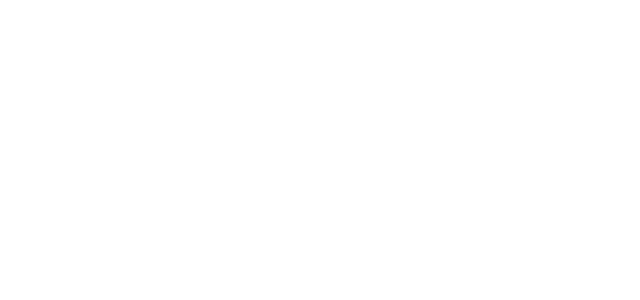
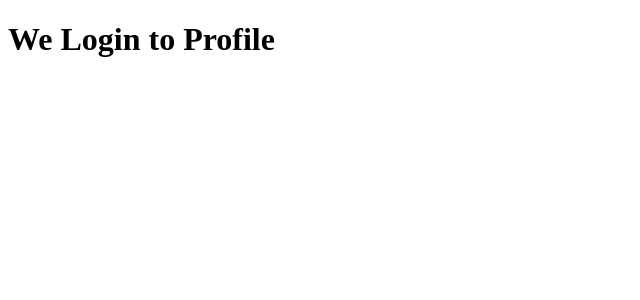
Before and after one commit to NorthStarTeam/Polaris, a React app: page /login in a window 1280 px wide. Shown: the top 300 px of the page, without its empty margins (0-640 px from the left). Built offline with nearby package versions, Linux system fonts and the light colour scheme.

Commit message:
front-end

```diff
--- a/client/App.js
+++ b/client/App.js
@@ -2,6 +2,8 @@
 import { UserProvider } from './components/UserState';
 import { BrowserRouter, Route, Switch } from 'react-router-dom';
 import Home from './components/Home';
+import Login from './components/Login';
+import SignUp from './components/SignUp';
 import Profile from './components/Profile';
 
 function App() {
@@ -12,7 +14,10 @@
       <BrowserRouter>
         <Switch>
           <Route path="/" component={Home} exact />
-          <Route path="/profile" component={Profile} exact />
+          <Route path="/login" component={Login} exact />
+          <Route path="/signup" component={SignUp} exact />
+          {/* <PrivateRoute path="/protected" component={Profile} /> */}
+          {/* <Route path="/profile" component={Profile} exact /> */}
         </Switch>
       </BrowserRouter>
     </UserProvider>
--- a/client/components/Home.js
+++ b/client/components/Home.js
@@ -8,7 +8,9 @@
   return (
     <div>
       <h1>We on Home Page</h1>
-      <Link to="/profile">Go to profile</Link>
+      <Link to="/login">Go to Login</Link>
+      <br></br>
+      <Link to="/signup">Go to Signup</Link>
     </div>
   );
 };
--- /dev/null
+++ b/client/components/Login.js
@@ -0,0 +1,13 @@
+import React from 'react';
+import { Link } from 'react-router-dom';
+
+const Login = () => {
+  return (
+    <div>
+      <h1>We Login to Profile</h1>
+      {/* <Link to="/profile">Go to profile</Link> */}
+    </div>
+  );
+};
+
+export default Login;
--- /dev/null
+++ b/client/components/SignUp.js
@@ -0,0 +1,13 @@
+import React from 'react';
+import { Link } from 'react-router-dom';
+
+const SignUp = () => {
+  return (
+    <div>
+      <h1>We create new user account</h1>
+      {/* <Link to="/profile">Go to profile</Link> */}
+    </div>
+  );
+};
+
+export default SignUp;
```
